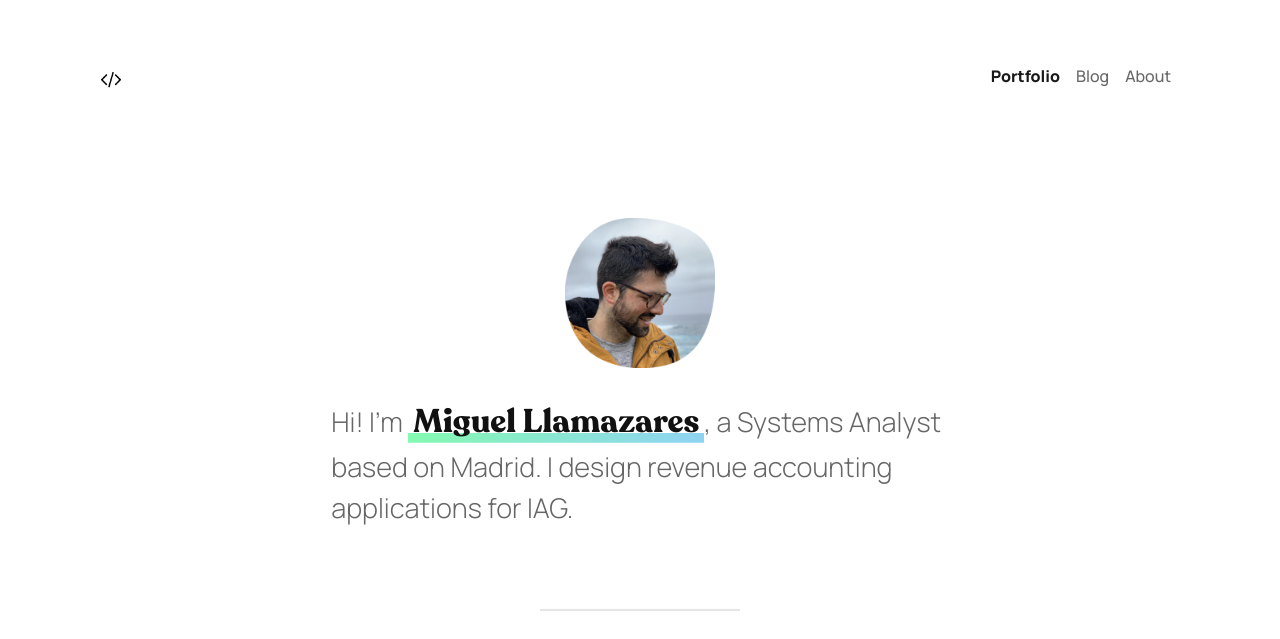
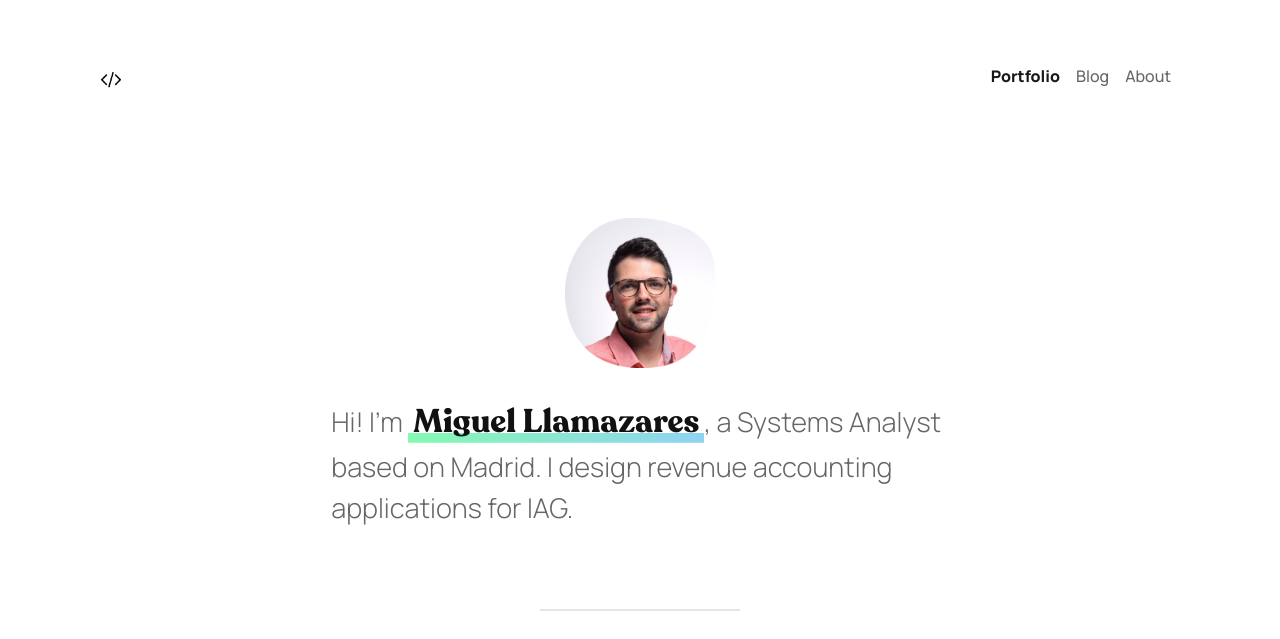
Before and after one commit to mllamazares/mllamazares.github.io, a Jekyll site: the page built from pages/index.html, in a window 1280 px wide. Shown: the top 639 px of the page. Built offline with Jekyll 4.4.1, drawn with Linux system fonts in a browser that asks for light colours; nearby versions of some CDN libraries; grey boxes are pictures that could not be loaded.

Commit message:
Update index.html

```diff
--- a/pages/index.html
+++ b/pages/index.html
@@ -9,7 +9,7 @@ weight: 1
 ---
 
 <div class="col-lg-7 mx-auto hello post">
-   <img id="profile-pic" src="../assets/img/llami01.png" />
+   <img id="profile-pic" src="../assets/img/llami02.png" />
    <p>
       Hi! I'm <a href='https://bit.ly/llamazareslinkedin' title="Go to LinkedIn profile" alt="Go to LinkedIn profile" class='wow bounceInUp highlight no-underline underline--magical'>Miguel Llamazares</a>,
       a Systems Analyst based on Madrid. I design revenue accounting applications for IAG.
```
